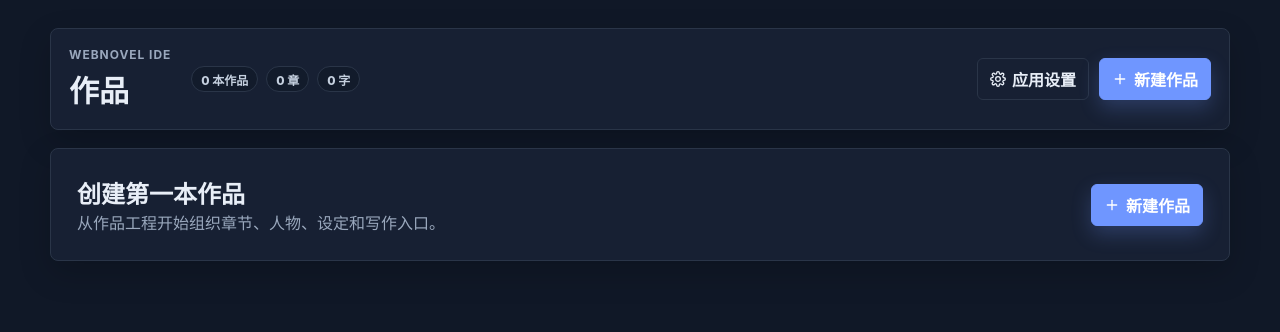
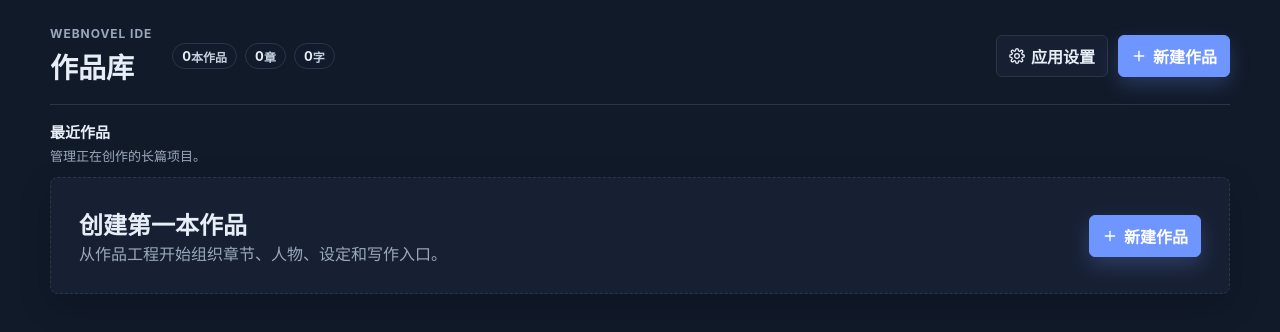
Before and after one commit to 825178128/webnovel-ide, a React (Vite) app: page / in a window 1280 px wide. Shown: the top 332 px of the page. Built offline with nearby package versions, Linux system fonts and the light colour scheme.

Commit message:
polish projects library page

```diff
--- a/src/pages/ProjectsPage.tsx
+++ b/src/pages/ProjectsPage.tsx
@@ -32,16 +32,16 @@ export function ProjectsPage(props: ProjectsPageProps) {
 
   return (
     <div className="app-surface">
-      <header className="projects-header page-frame">
+      <header className="projects-header">
         <div className="projects-heading">
           <div>
             <p className="eyebrow">Webnovel IDE</p>
-            <h1>作品</h1>
+            <h1>作品库</h1>
           </div>
           <div className="projects-overview" aria-label="作品概览">
-            <span>{totalProjects} 本作品</span>
-            <span>{totalChapters} 章</span>
-            <span>{totalWords} 字</span>
+            <span><strong>{totalProjects}</strong> 本作品</span>
+            <span><strong>{totalChapters}</strong> 章</span>
+            <span><strong>{totalWords}</strong> 字</span>
           </div>
         </div>
         <div className="header-actions">
@@ -56,8 +56,16 @@ export function ProjectsPage(props: ProjectsPageProps) {
         </div>
       </header>
 
+      <main className="projects-main">
+        <div className="projects-main-header">
+          <div>
+            <h2>最近作品</h2>
+            <p>管理正在创作的长篇项目。</p>
+          </div>
+        </div>
+
         {props.state.projects.length === 0 ? (
-        <section className="empty-state page-frame">
+          <section className="empty-state">
             <div>
               <h2>创建第一本作品</h2>
               <p>从作品工程开始组织章节、人物、设定和写作入口。</p>
@@ -109,6 +117,7 @@ export function ProjectsPage(props: ProjectsPageProps) {
             ))}
           </section>
         )}
+      </main>
 
       {props.createProjectOpen && (
         <CreateProjectDialog
--- a/src/styles.css
+++ b/src/styles.css
@@ -257,7 +257,8 @@ textarea {
 
 .app-surface {
   min-height: 100vh;
-  padding: 28px;
+  background: var(--main-bg);
+  padding: 26px;
 }
 
 .page-frame {
@@ -272,8 +273,9 @@ textarea {
   align-items: center;
   justify-content: space-between;
   max-width: var(--page-max);
-  margin: 0 auto 18px;
-  padding: 18px;
+  margin: 0 auto 16px;
+  border-bottom: 1px solid var(--border);
+  padding: 0 0 18px;
 }
 
 .projects-heading {
@@ -285,7 +287,7 @@ textarea {
 
 .projects-header h1 {
   margin: 0;
-  font-size: 30px;
+  font-size: 28px;
   letter-spacing: 0;
 }
 
@@ -309,6 +311,11 @@ textarea {
   padding: 3px 9px;
 }
 
+.projects-overview strong {
+  color: var(--text);
+  font-size: 13px;
+}
+
 .header-actions {
   display: flex;
   align-items: center;
@@ -324,18 +331,44 @@ textarea {
   text-transform: uppercase;
 }
 
-.empty-state,
-.project-grid {
+.projects-main {
   max-width: var(--page-max);
   margin: 0 auto;
 }
 
+.projects-main-header {
+  display: flex;
+  align-items: flex-end;
+  justify-content: space-between;
+  gap: 16px;
+  margin-bottom: 12px;
+}
+
+.projects-main-header h2,
+.projects-main-header p {
+  margin: 0;
+}
+
+.projects-main-header h2 {
+  font-size: 15px;
+}
+
+.projects-main-header p {
+  margin-top: 4px;
+  color: var(--muted);
+  font-size: 13px;
+}
+
 .empty-state {
   display: flex;
   align-items: center;
   justify-content: space-between;
   gap: 18px;
-  padding: 26px;
+  border: 1px dashed var(--border);
+  border-radius: var(--radius-md);
+  background: var(--surface);
+  box-shadow: var(--shadow-soft);
+  padding: 28px;
 }
 
 .empty-state h2,
@@ -354,23 +387,23 @@ textarea {
 
 .project-grid {
   display: grid;
-  grid-template-columns: repeat(auto-fill, minmax(320px, 1fr));
-  gap: 16px;
+  grid-template-columns: repeat(auto-fill, minmax(340px, 1fr));
+  gap: 14px;
 }
 
 .project-card {
   display: grid;
-  gap: 16px;
+  gap: 14px;
   border: 1px solid var(--border);
   border-radius: var(--radius-md);
   background: var(--surface);
-  box-shadow: var(--shadow-soft);
+  box-shadow: none;
   padding: 18px;
 }
 
 .project-card:hover {
   border-color: var(--border-strong);
-  box-shadow: var(--shadow);
+  box-shadow: var(--shadow-soft);
 }
 
 .project-card-header {
@@ -387,14 +420,22 @@ textarea {
 }
 
 .project-card h2 {
+  overflow: hidden;
   font-size: 18px;
   line-height: 1.35;
+  text-overflow: ellipsis;
+  white-space: nowrap;
 }
 
 .project-card p {
+  display: -webkit-box;
+  min-height: 52px;
+  overflow: hidden;
   margin-top: 8px;
   color: var(--muted);
   line-height: 1.65;
+  -webkit-box-orient: vertical;
+  -webkit-line-clamp: 2;
 }
 
 .project-stats {
@@ -407,7 +448,7 @@ textarea {
 .project-stats div {
   border: 1px solid var(--border);
   border-radius: var(--radius-sm);
-  background: var(--surface-muted);
+  background: color-mix(in srgb, var(--surface-muted) 78%, transparent);
   padding: 10px;
 }
 
@@ -417,16 +458,28 @@ textarea {
 }
 
 .project-card dd {
+  overflow: hidden;
   margin: 2px 0 0;
   font-weight: 700;
+  text-overflow: ellipsis;
+  white-space: nowrap;
 }
 
 .card-footer {
   display: flex;
   align-items: center;
   justify-content: space-between;
+  gap: 12px;
+  border-top: 1px solid var(--border);
   color: var(--muted);
   font-size: 13px;
+  padding-top: 12px;
+}
+
+.card-footer > span {
+  overflow: hidden;
+  text-overflow: ellipsis;
+  white-space: nowrap;
 }
 
 .dialog-backdrop {
```
Lines whose indentation alone changed are shown as unchanged.
